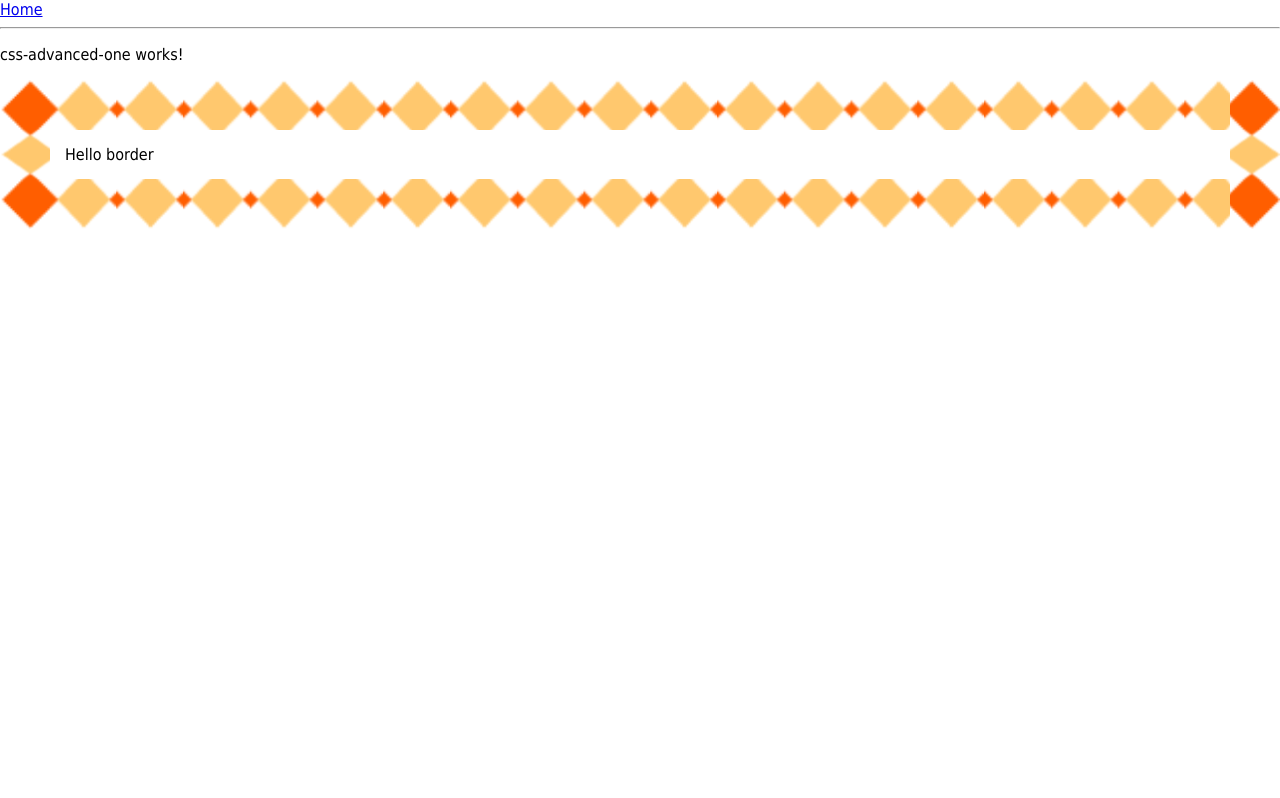
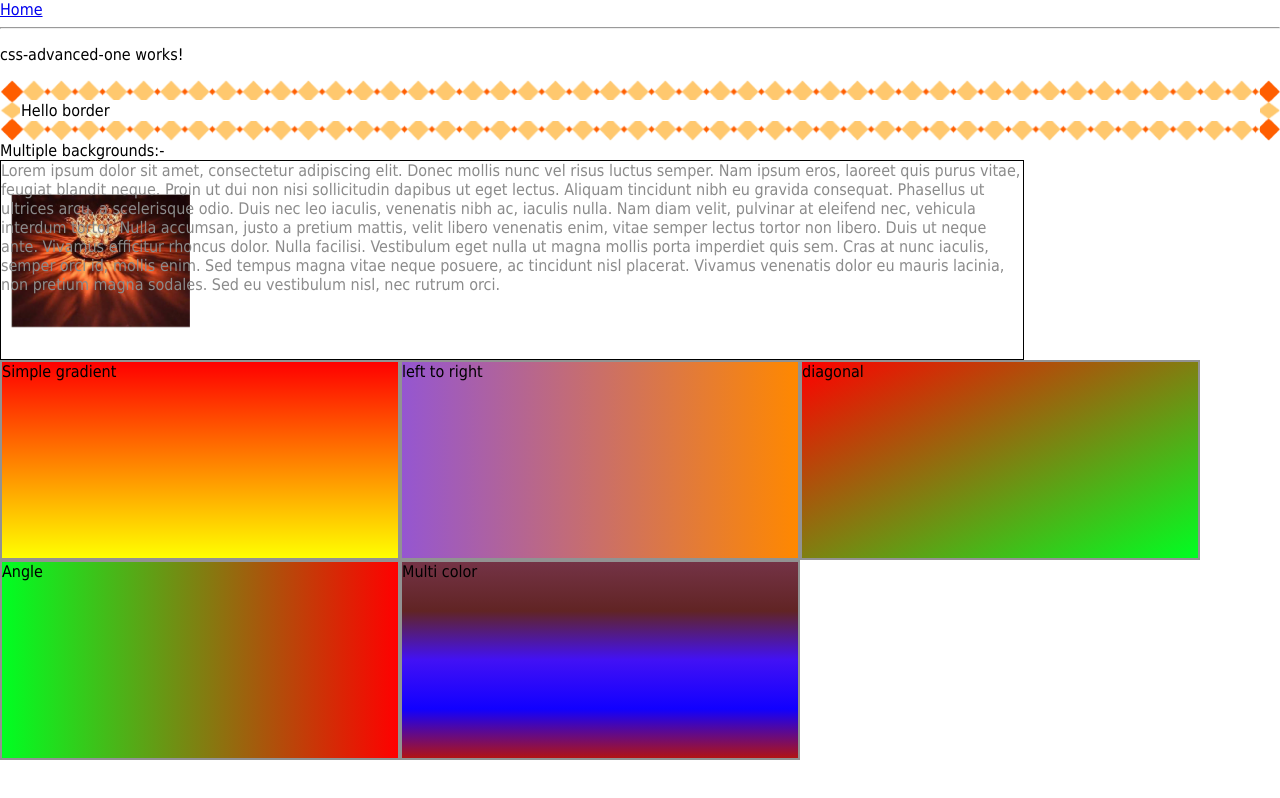
Before and after one commit to abhijeetpandit/cssPractice1, an Angular app: page /border-image in a window 1280 px wide. Built offline with nearby package versions, Linux system fonts and the light colour scheme.

Commit message:
added css advanced examples

```diff
--- a/src/app/app-routing.module.ts
+++ b/src/app/app-routing.module.ts
@@ -17,6 +17,7 @@ import { CssFormTwoResponsiveComponent } from './css-form-two-responsive/css-for
 import { CssCountersComponent } from './css-counters/css-counters.component';
 import { SiteExampleOneComponent } from './site-example-one/site-example-one.component';
 import { CssAdvancedOneComponent } from './css-advanced-one/css-advanced-one.component';
+import { CssShadowsComponent } from './css-shadows/css-shadows.component';
 
 
 const routes: Routes = [
@@ -68,6 +69,9 @@ const routes: Routes = [
   {
     path: 'border-image', component: CssAdvancedOneComponent
   },
+  {
+    path: 'css-shadows', component: CssShadowsComponent
+  },
 ];
 
 @NgModule({
--- a/src/app/app.module.ts
+++ b/src/app/app.module.ts
@@ -19,6 +19,7 @@ import { CssFormTwoResponsiveComponent } from './css-form-two-responsive/css-for
 import { CssCountersComponent } from './css-counters/css-counters.component';
 import { SiteExampleOneComponent } from './site-example-one/site-example-one.component';
 import { CssAdvancedOneComponent } from './css-advanced-one/css-advanced-one.component';
+import { CssShadowsComponent } from './css-shadows/css-shadows.component';
 
 @NgModule({
   declarations: [
@@ -38,7 +39,8 @@ import { CssAdvancedOneComponent } from './css-advanced-one/css-advanced-one.com
     CssFormTwoResponsiveComponent,
     CssCountersComponent,
     SiteExampleOneComponent,
-    CssAdvancedOneComponent
+    CssAdvancedOneComponent,
+    CssShadowsComponent
   ],
   imports: [
     BrowserModule,
--- a/src/app/css-advanced-one/css-advanced-one.component.css
+++ b/src/app/css-advanced-one/css-advanced-one.component.css
@@ -1,5 +1,55 @@
 .border-image {
-    border: 50px solid transparent;
-    padding: 15px;
+    border: 20px solid transparent;
+    padding: 1px;
     border-image: url(../../assets/border.png) 30% round;
 }
+
+.multiple-backgrounds {
+    background-image: url(../../assets/diya.jpg), url(../../assets/codecomp.png);
+    background-position: right bottom, left top;
+    background-repeat: no-repeat;
+    padding: 10px;
+    width:900px;
+    height: 500px;
+    color: #fff;
+}
+
+
+.small-background {
+    background-image: url(../../assets/diya.jpg);
+    background-size: 200px auto;
+    width: 1024px;
+    height: 200px;
+    background-repeat: no-repeat;
+    background-position: top left;
+    color: #8b8b8b;
+    border: 1px solid black;
+}
+
+.gradient-div {
+    height: 200px;
+    width: 400px;
+    border: 2px solid #929292;
+    float: left;
+    color: #000000;
+}
+
+.gradient1 {
+    background-image: linear-gradient(red, yellow);
+}
+
+.left-to-right {
+    background-image: linear-gradient(to right, #9556d1, #ff8800);
+}
+
+.diagonal {
+    background-image: linear-gradient(to bottom right, #ff0000, #00ff22);
+}
+
+.angle {
+    background-image: linear-gradient(-90deg, #ff0000, #00ff22);
+}
+
+.multi-color {
+    background-image: linear-gradient(#743346,#612424,#4211f5,#1100ff, #b11414);
+}
--- a/src/app/css-advanced-one/css-advanced-one.component.html
+++ b/src/app/css-advanced-one/css-advanced-one.component.html
@@ -1,2 +1,30 @@
 <p>css-advanced-one works!</p>
 <div class="border-image">Hello border</div>
+
+Multiple backgrounds:-
+<div class="small-background">
+  Lorem ipsum dolor sit amet, consectetur adipiscing elit. Donec mollis nunc vel risus luctus semper. Nam ipsum eros,
+  laoreet quis purus vitae, feugiat blandit neque. Proin ut dui non nisi sollicitudin dapibus ut eget lectus. Aliquam
+  tincidunt nibh eu gravida consequat. Phasellus ut ultrices arcu, a scelerisque odio. Duis nec leo iaculis, venenatis
+  nibh ac, iaculis nulla. Nam diam velit, pulvinar at eleifend nec, vehicula interdum tortor. Nulla accumsan, justo a
+  pretium mattis, velit libero venenatis enim, vitae semper lectus tortor non libero. Duis ut neque ante. Vivamus
+  efficitur rhoncus dolor. Nulla facilisi. Vestibulum eget nulla ut magna mollis porta imperdiet quis sem. Cras at nunc
+  iaculis, semper orci id, mollis enim. Sed tempus magna vitae neque posuere, ac tincidunt nisl placerat. Vivamus
+  venenatis dolor eu mauris lacinia, non pretium magna sodales. Sed eu vestibulum nisl, nec rutrum orci.
+</div>
+
+<div class="gradient-div gradient1">
+  Simple gradient
+</div>
+<div class="gradient-div left-to-right">
+  left to right
+</div>
+<div class="gradient-div diagonal">
+  diagonal
+</div>
+<div class="gradient-div angle">
+  Angle
+</div>
+<div class="gradient-div multi-color">
+  Multi color
+</div>
--- /dev/null
+++ b/src/app/css-shadows/css-shadows.component.css
@@ -0,0 +1,38 @@
+.small-box-1 {
+    box-shadow: 5px 10px 2px gray;
+    height: 100px;
+    width: 300px;
+    background-color: coral;
+}
+
+#box2 {
+    position: relative;
+    padding: 10px;
+    background-color: #fff;
+    box-shadow: 1px 2px 4px rgba(0, 0, 0, .5);
+    margin: 20px;
+}
+
+#box2::after {
+    content: '';
+    height: 10px;
+    width: 60%;
+    left: 15%;
+    box-shadow: 0px 15px 20px rgba(0, 0, 0, 0.3);
+    position: absolute;
+    bottom: 0px;
+    z-index: -1;
+}
+
+#box2 img{
+    border: 1px solid #8a4419;
+    border-style: insert;
+}
+
+#box3 {
+    width: 200px;
+    height: 300px;
+    margin: 100px;
+    background-color: #7ab87a;
+    box-shadow: 0px 4px 8px 0px rgba(0,0,0,0.3), 0px 6px 20px 0 rgba(0, 0, 0, .5);
+}
--- /dev/null
+++ b/src/app/css-shadows/css-shadows.component.html
@@ -0,0 +1,24 @@
+<p style="text-shadow: 2px 2px 4px #ff2d2d;font-size: 2em;">css-shadows works!</p>
+
+
+<p style="text-shadow: 0px 0px 4px #000;font-size: 1.5em;color: #fff;">css-shadows works!</p>
+<p style="text-shadow: 0 0 3px #ff0000, 0 0 5px #0000ff;">2 color shadow</p>
+
+<p style="text-shadow: 1px 1px 2px black, 0 0 25px blue, 0 0 5px darkblue;">multi color</p>
+
+<p style="text-shadow: -1px 0px black, 0px 1px black, 1px 0px black, 0px -1px black; font-size: 1.5em; color: beige;">border using shadow</p>
+
+<div class="small-box-1">
+    <p>Sample text</p>
+</div>
+
+<div id="box2">
+    <p>Sample text</p>
+    <img src="../../assets/wall.jpg" alt="Norway" width="600" height="400">
+</div>
+
+<div id="box3">
+    Sample text
+</div>
+
+<div style="writing-mode: vertical-lr;">abc</div>
--- /dev/null
+++ b/src/app/css-shadows/css-shadows.component.ts
@@ -0,0 +1,15 @@
+import { Component, OnInit } from '@angular/core';
+
+@Component({
+  selector: 'app-css-shadows',
+  templateUrl: './css-shadows.component.html',
+  styleUrls: ['./css-shadows.component.css']
+})
+export class CssShadowsComponent implements OnInit {
+
+  constructor() { }
+
+  ngOnInit() {
+  }
+
+}
--- a/src/app/vertical-navigation-demo/vertical-navigation-demo.component.html
+++ b/src/app/vertical-navigation-demo/vertical-navigation-demo.component.html
@@ -11,7 +11,7 @@
     <li><a routerLink="/css-counters">CSS counters</a></li>
     <li><a routerLink="/site-example-one">Responsive website example</a></li>
     <li><a routerLink="/border-image">Border image</a></li>
-    <li>Home</li>
+    <li><a routerLink="/css-shadows">CSS Shadows</a></li>
     <li>News</li>
     <li>Contact</li>
     <li>About</li>
```
Also changed, not shown: src/app/css-counters/css-counters.component.css (line endings or trailing spaces), src/app/css-counters/css-counters.component.html (line endings or trailing spaces), src/assets/diya.jpg (added), 1 other file (tests, documents, lock files or other folders).
